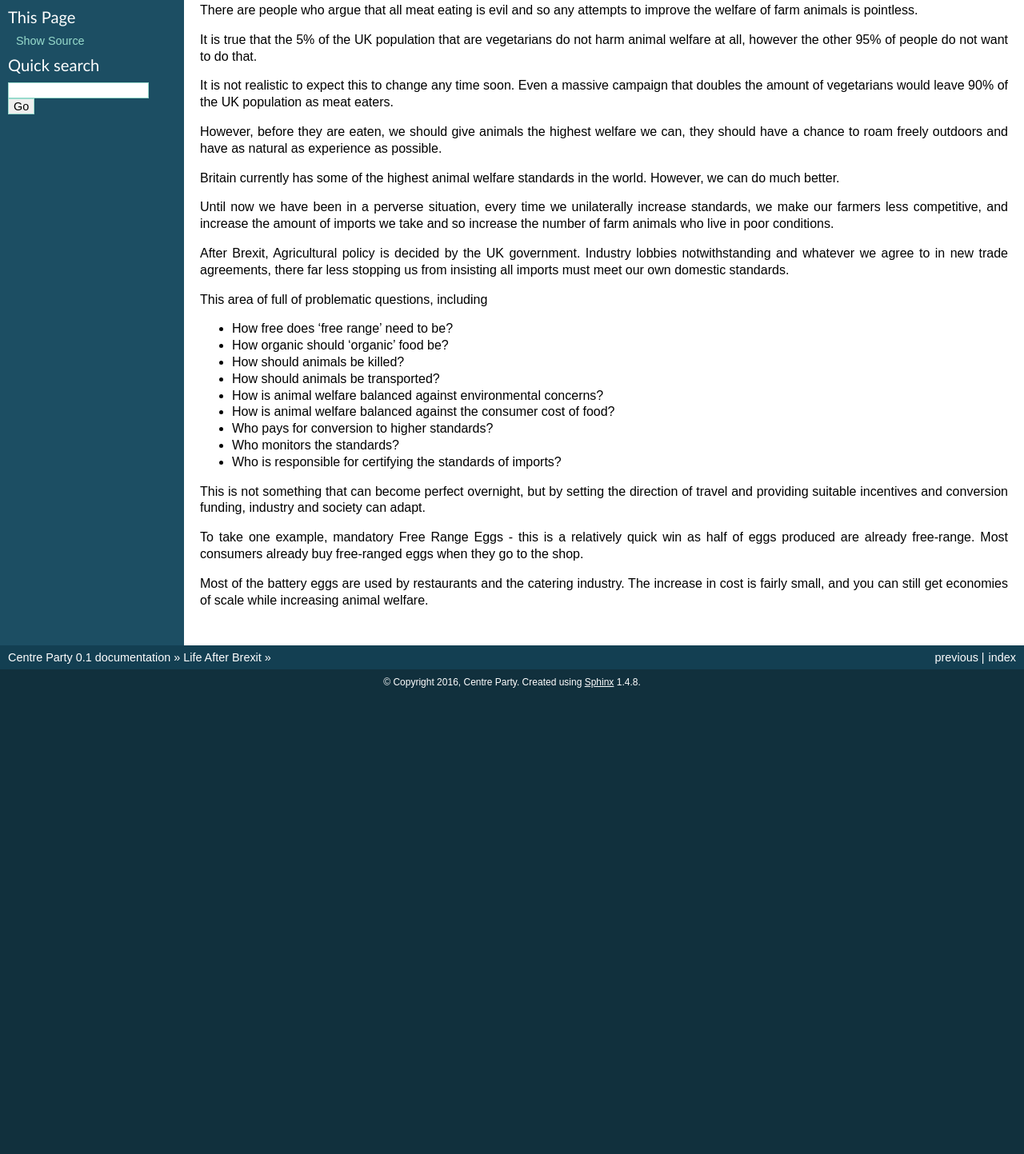
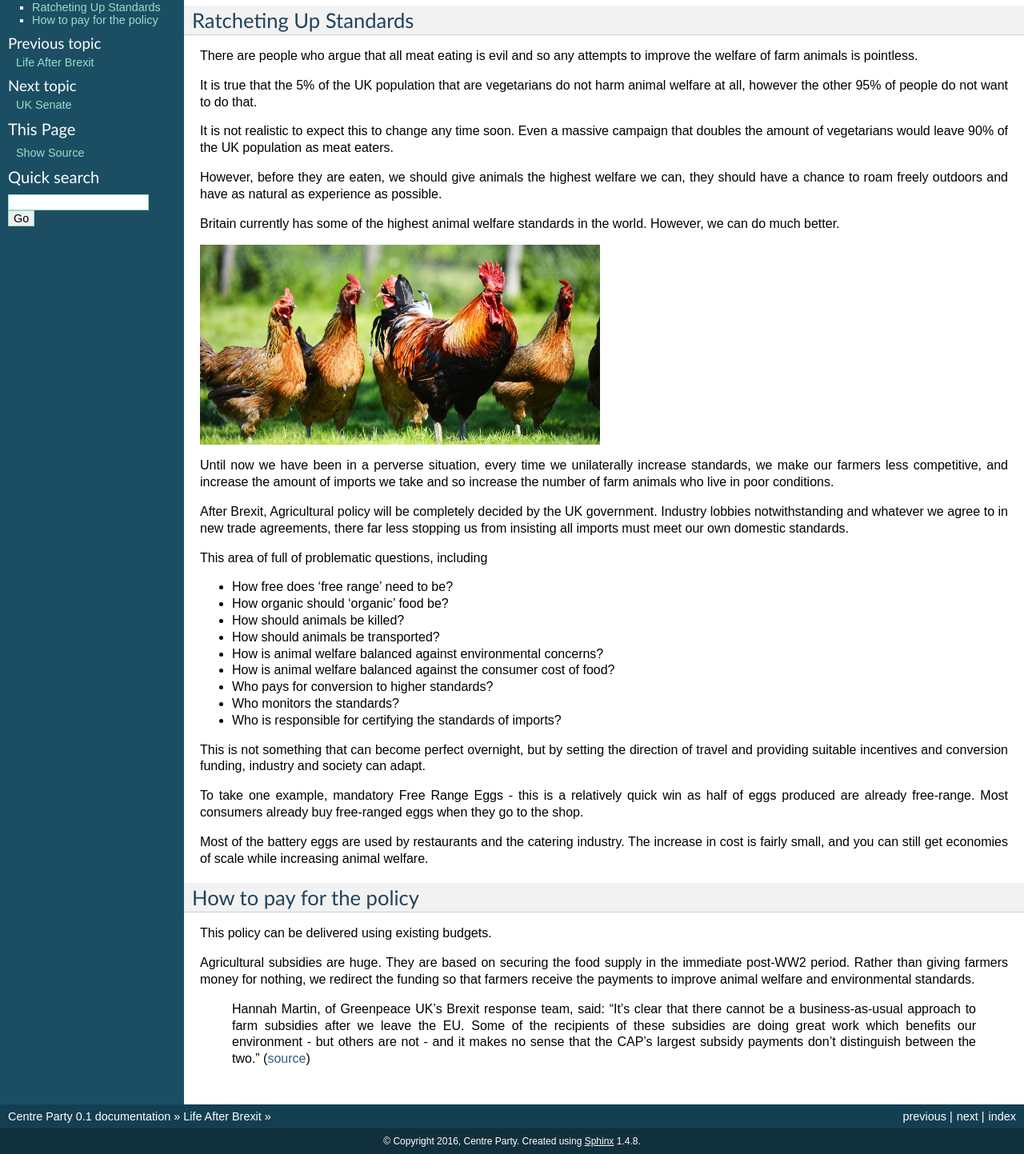
Before and after one commit to centreparty/centreparty.github.io, a plain HTML site: page animals.html in a window 1280 px wide. Shown: the part 89-1532 px from the top of the page at 80% size. Before the commit the page ends 958 px from the top, so only its background shows below. Drawn offline with Linux system fonts and the light colour scheme.

Commit message:
Little more on animals and senate.

```diff
--- a/animals.html
+++ b/animals.html
@@ -27,6 +27,7 @@
     <link rel="search" title="Search" href="search.html" />
     <link rel="top" title="Centre Party 0.1 documentation" href="index.html" />
     <link rel="up" title="Life After Brexit" href="brexit.html" />
+    <link rel="next" title="UK Senate" href="senate.html" />
     <link rel="prev" title="Life After Brexit" href="brexit.html" />
   </head>
   <body role="document">
@@ -36,6 +37,9 @@
         <li class="right" style="margin-right: 10px">
           <a href="genindex.html" title="General Index"
              accesskey="I">index</a></li>
+        <li class="right" >
+          <a href="senate.html" title="UK Senate"
+             accesskey="N">next</a> |</li>
         <li class="right" >
           <a href="brexit.html" title="Life After Brexit"
              accesskey="P">previous</a> |</li>
@@ -51,6 +55,8 @@
 
   <div class="section" id="animal-welfare">
 <h1>Animal Welfare<a class="headerlink" href="#animal-welfare" title="Permalink to this headline">¶</a></h1>
+<div class="section" id="ratcheting-up-standards">
+<h2>Ratcheting Up Standards<a class="headerlink" href="#ratcheting-up-standards" title="Permalink to this headline">¶</a></h2>
 <p>There are people who argue that all meat eating is evil and so any
 attempts to improve the welfare of farm animals is pointless.</p>
 <p>It is true that the 5% of the UK population that are vegetarians do
@@ -64,11 +70,12 @@ welfare we can, they should have a chance to roam freely outdoors and
 have as natural as experience as possible.</p>
 <p>Britain currently has some of the highest animal welfare standards in
 the world. However, we can do much better.</p>
+<img alt="_images/chickens.jpg" src="_images/chickens.jpg" />
 <p>Until now we have been in a perverse situation, every time we
 unilaterally increase standards, we make our farmers less competitive,
 and increase the amount of imports we take and so increase the number
 of farm animals who live in poor conditions.</p>
-<p>After Brexit, Agricultural policy is decided by the UK
+<p>After Brexit, Agricultural policy will be completely decided by the UK
 government. Industry lobbies notwithstanding and whatever we agree to
 in new trade agreements, there far less stopping us from insisting all
 imports must meet our own domestic standards.</p>
@@ -94,6 +101,23 @@ consumers already buy free-ranged eggs when they go to the shop.</p>
 industry. The increase in cost is fairly small, and you can still get
 economies of scale while increasing animal welfare.</p>
 </div>
+<div class="section" id="how-to-pay-for-the-policy">
+<h2>How to pay for the policy<a class="headerlink" href="#how-to-pay-for-the-policy" title="Permalink to this headline">¶</a></h2>
+<p>This policy can be delivered using existing budgets.</p>
+<p>Agricultural subsidies are huge. They are based on securing the food
+supply in the immediate post-WW2 period. Rather than giving farmers
+money for nothing, we redirect the funding so that farmers receive the
+payments to improve animal welfare and environmental standards.</p>
+<blockquote>
+<div>Hannah Martin, of Greenpeace UK’s Brexit response team, said:
+&#8220;It&#8217;s clear that there cannot be a business-as-usual approach to
+farm subsidies after we leave the EU. Some of the recipients of
+these subsidies are doing great work which benefits our
+environment - but others are not - and it makes no sense that the
+CAP’s largest subsidy payments don’t distinguish between the two.&#8221;
+(<a class="reference external" href="https://www.theguardian.com/environment/2016/sep/29/eu-farming-subsidies-uk-cap-ceiling-england">source</a>)</div></blockquote>
+</div>
+</div>
 
 
           </div>
@@ -101,9 +125,21 @@ economies of scale while increasing animal welfare.</p>
       </div>
       <div class="sphinxsidebar" role="navigation" aria-label="main navigation">
         <div class="sphinxsidebarwrapper">
+  <h3><a href="index.html">Table Of Contents</a></h3>
+  <ul>
+<li><a class="reference internal" href="#">Animal Welfare</a><ul>
+<li><a class="reference internal" href="#ratcheting-up-standards">Ratcheting Up Standards</a></li>
+<li><a class="reference internal" href="#how-to-pay-for-the-policy">How to pay for the policy</a></li>
+</ul>
+</li>
+</ul>
+
   <h4>Previous topic</h4>
   <p class="topless"><a href="brexit.html"
                         title="previous chapter">Life After Brexit</a></p>
+  <h4>Next topic</h4>
+  <p class="topless"><a href="senate.html"
+                        title="next chapter">UK Senate</a></p>
   <div role="note" aria-label="source link">
     <h3>This Page</h3>
     <ul class="this-page-menu">
@@ -132,6 +168,9 @@ economies of scale while increasing animal welfare.</p>
           <a href="genindex.html" title="General Index"
              >index</a></li>
         <li class="right" >
+          <a href="senate.html" title="UK Senate"
+             >next</a> |</li>
+        <li class="right" >
           <a href="brexit.html" title="Life After Brexit"
              >previous</a> |</li>
         <li class="nav-item nav-item-0"><a href="index.html">Centre Party 0.1 documentation</a> &#187;</li>
```
Also changed, not shown: brexit.html (+5 -1 lines), senate.html (+1 -1 lines), _images/chickens.jpg (added), _sources/animals.txt, _sources/senate.txt, _static/chickens.jpg (added), searchindex.js.
